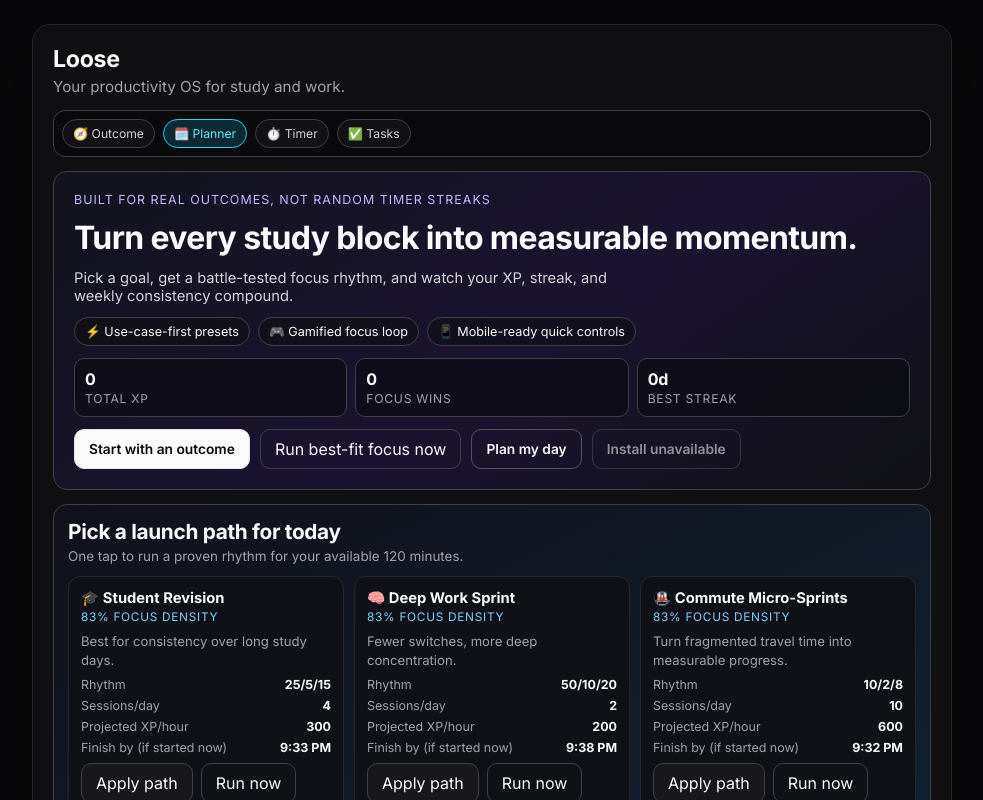
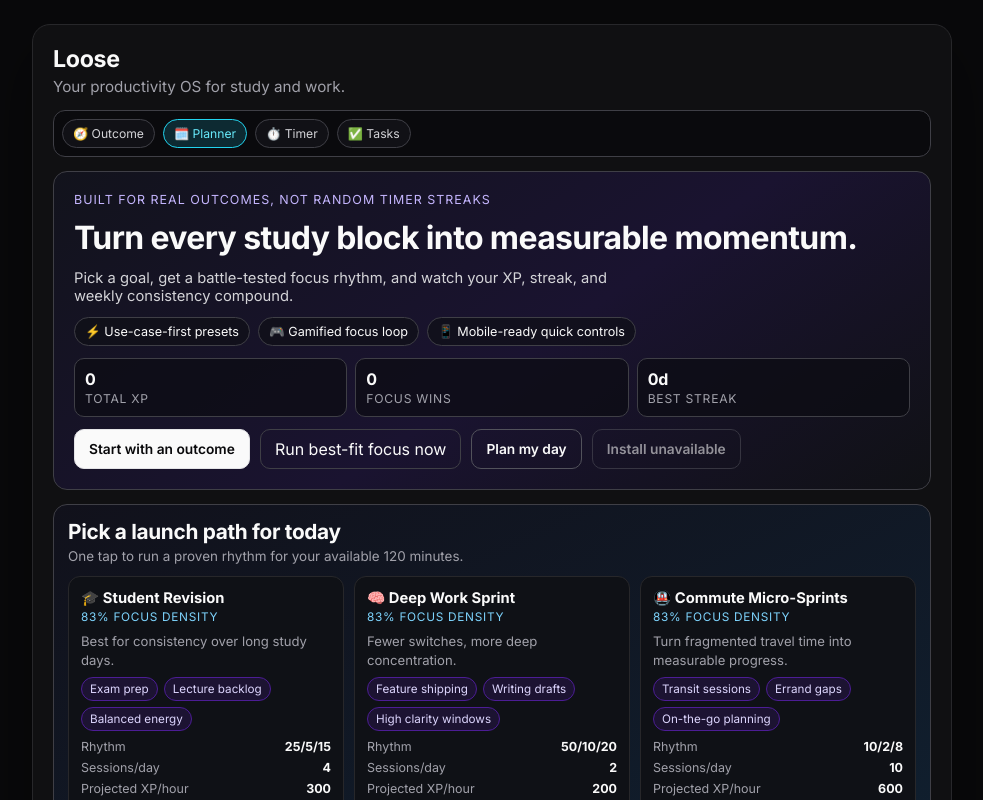
Before and after one commit to dhyoprd/pomodoro-glass, a Next.js app: page / in a window 1280 px wide. Shown: the top 800 px of the page, without its empty margins (148-1131 px from the left). Built offline with nearby package versions, Linux system fonts and the light colour scheme; no server answers.

Commit message:
feat: surface scenario tags in preset launch recommendations

```diff
--- a/src/ui/PomodoroApp.tsx
+++ b/src/ui/PomodoroApp.tsx
@@ -745,6 +745,11 @@ export function PomodoroApp() {
                 <span>{Math.round(plan.focusRatio * 100)}% focus density</span>
               </div>
               <p>{plan.preset.outcome}</p>
+              <div className="preset-tags" aria-label={`${plan.preset.name} ideal for`}>
+                {plan.preset.idealFor.map((item) => (
+                  <span key={`${plan.preset.id}-${item}`}>{item}</span>
+                ))}
+              </div>
               <ul>
                 <li><span>Rhythm</span><strong>{plan.preset.settings.focus}/{plan.preset.settings.shortBreak}/{plan.preset.settings.longBreak}</strong></li>
                 <li><span>Sessions/day</span><strong>{plan.sessions}</strong></li>
@@ -1121,6 +1126,11 @@ export function PomodoroApp() {
                 </small>
                 <small>Start now → wraps around {formatFinishBy(plannerRunMinutes)}</small>
                 <small>{recommendedPreset.preset.momentumTip}</small>
+                <div className="preset-tags" aria-label={`${recommendedPreset.preset.name} ideal for`}>
+                  {recommendedPreset.preset.idealFor.map((item) => (
+                    <span key={`planner-rec-${recommendedPreset.preset.id}-${item}`}>{item}</span>
+                  ))}
+                </div>
               </div>
               <div className="preset-actions">
                 <button type="button" onClick={() => applyPreset(recommendedPreset.preset)}>Apply</button>
```
Also changed, not shown: 1 other file (tests, documents, lock files or other folders).
